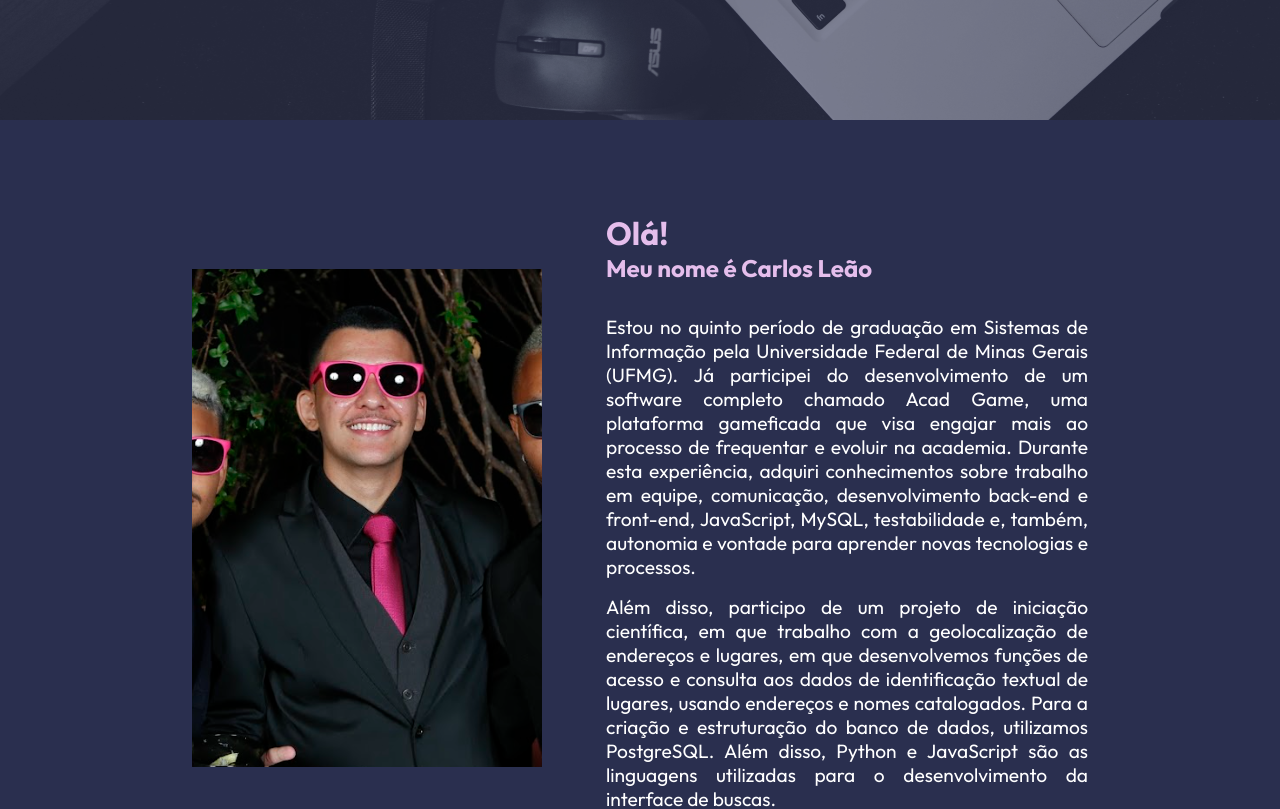
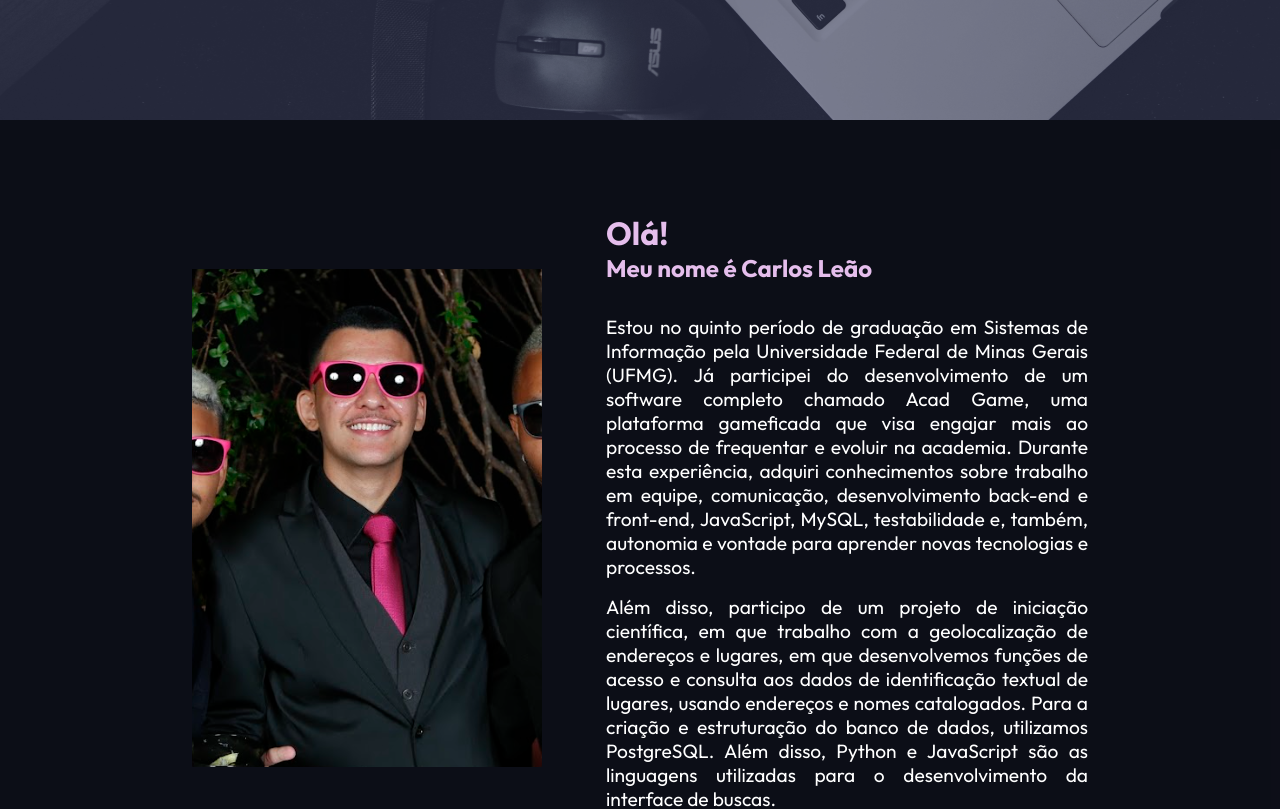
Before and after one commit to Chbmleao/Carlos-Portfolio, a React (Create React App) app: page /about in a window 1280 px wide. Shown: the part 360-1169 px from the top of the page. Built offline with nearby package versions, Linux system fonts and the light colour scheme.

Commit message:
Change AboutMe background

```diff
--- a/src/components/AboutMeStyles.css
+++ b/src/components/AboutMeStyles.css
@@ -1,3 +1,7 @@
+.aboutme {
+  background-color: rgba(0, 0, 0, 0.7);
+}
+
 .aboutme-container {
   width: 75vw;
   height: 100vh;
```
